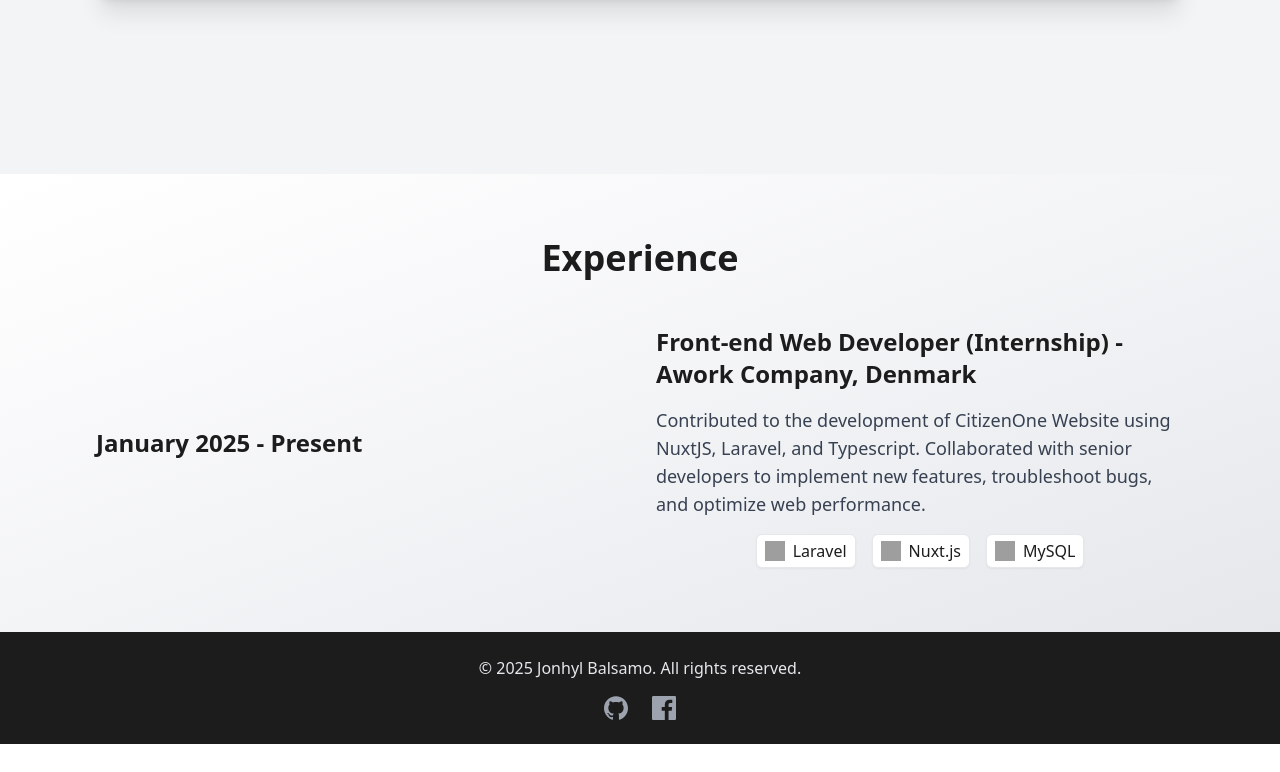
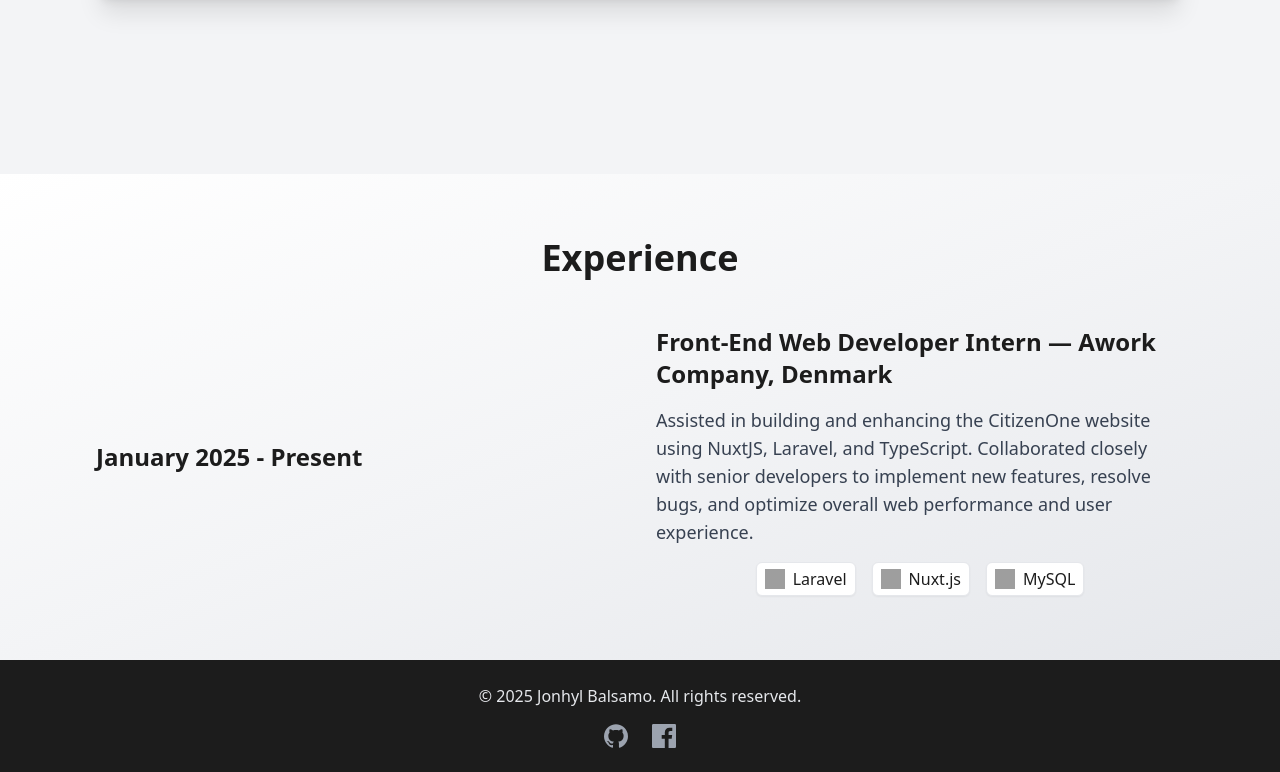
Before and after one commit to Bals04/portfolio, a Nuxt app: page / in a window 1280 px wide. Shown: the part 2825-3597 px from the top of the page. Before the commit the page ends 3569 px from the top, so only its background shows below. Built offline with nearby package versions, Linux system fonts and the light colour scheme; grey boxes are pictures that could not be loaded.

Commit message:
Imprved the experience section

```diff
--- a/app/pages/index.vue
+++ b/app/pages/index.vue
@@ -186,11 +186,13 @@
             </div>
             <!-- Right Column (Experience Details) -->
             <div class="text-center md:text-left max-w-3xl mx-auto">
-              <p class="text-xl sm:text-2xl font-bold text-[#1c1c1c] mb-4">Front-end Web Developer (Internship) - Awork
-                Company, Denmark</p>
+              <p class="text-xl sm:text-2xl font-bold text-[#1c1c1c] mb-4">
+                Front-End Web Developer Intern — Awork Company, Denmark
+              </p>
               <p class="text-base sm:text-lg text-gray-700 mb-4">
-                Contributed to the development of CitizenOne Website using NuxtJS, Laravel, and Typescript. Collaborated
-                with senior developers to implement new features, troubleshoot bugs, and optimize web performance.
+                Assisted in building and enhancing the CitizenOne website using NuxtJS, Laravel, and TypeScript.
+                Collaborated closely with senior developers to implement new features, resolve bugs, and optimize
+                overall web performance and user experience.
               </p>
               <p class="text-sm sm:text-base text-gray-700 flex flex-wrap gap-4 justify-center">
                 <span
```
